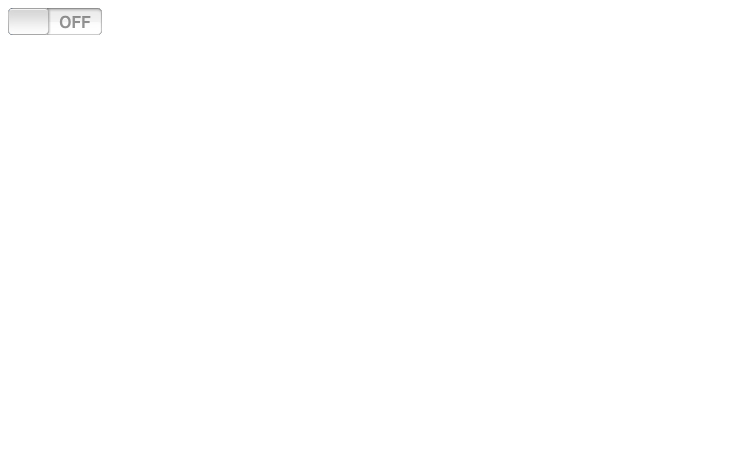
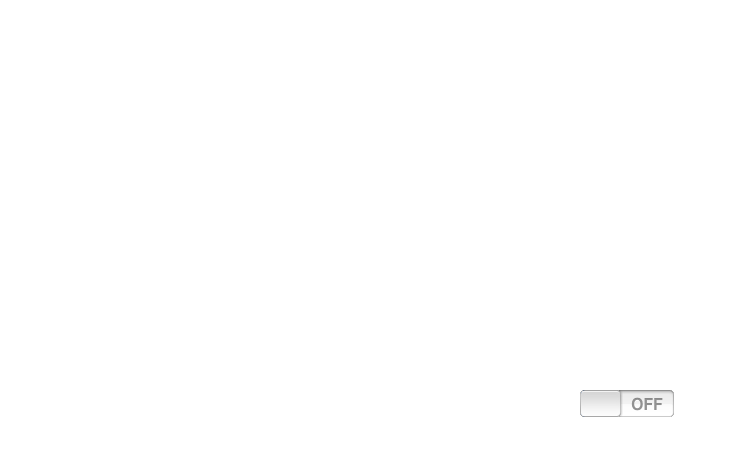
Before and after one commit to sammachin/WebSwitch, a plain HTML site: page static/index.html in a window 1280 px wide. Shown: the whole page, without its empty margins (0-729 px from the left). Drawn offline with Linux system fonts and the light colour scheme; files that its build step writes are made by us from their sources; files whose address does not match are found by name.

Commit message:
centre the switch

```diff
--- a/static/style.css
+++ b/static/style.css
@@ -4,8 +4,14 @@ font-family:Verdana, Geneva, sans-serif;
 font-size:14px;}
 
 .left{
-float:left;
-width:120px;}
+	position: fixed;
+	top: 50%;
+	left: 50%;
+	margin-top: -10px;
+	margin-left: -60px;
+	width:120px;
+}
+
 
 #status{
 float:left;
```
